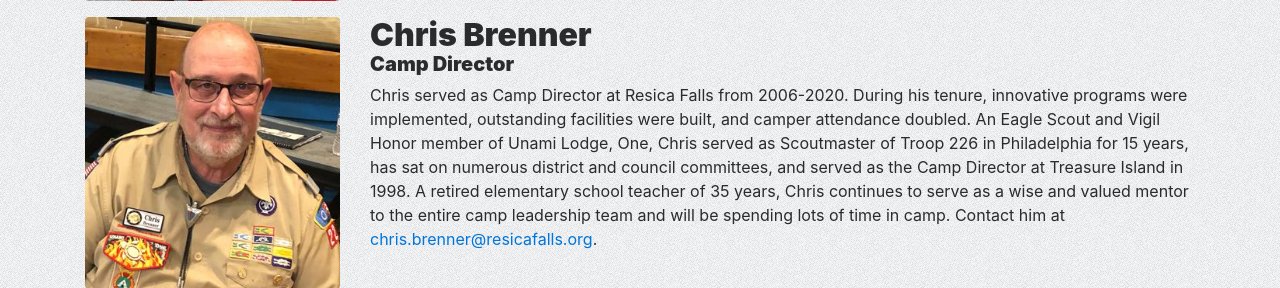
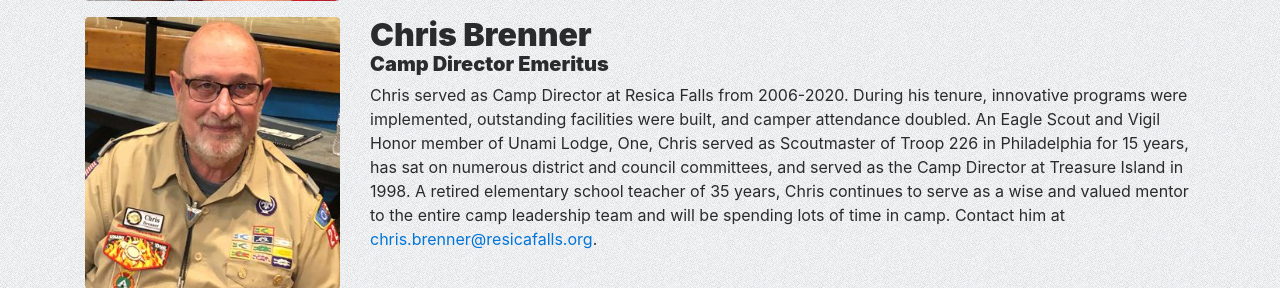
Before and after one commit to col-bsa/ResicaFalls.org, a PHP site: page /meet-the-team in a window 1280 px wide. Shown: the part 1432-1720 px from the top of the page. Run offline with PHP 8.4, Linux system fonts and the light colour scheme; some libraries are stand-ins or nearby versions.

Commit message:
Fixed Chris' title

```diff
--- a/meet-the-team.php
+++ b/meet-the-team.php
@@ -78,7 +78,7 @@
 					<img class="img-fluid rounded" src="_img/profiles/chris.jpg" alt="">
 				</div>
 				<div class="col-12 col-md-9">
-					<h2>Chris Brenner <div class="h5">Camp Director</div></h2>
+					<h2>Chris Brenner <div class="h5">Camp Director Emeritus</div></h2>
 					<p>
 					Chris served as Camp Director at Resica Falls from 2006-2020. During his tenure, innovative programs were implemented, outstanding facilities were built, and camper attendance doubled. An Eagle Scout and Vigil Honor member of Unami Lodge, One, Chris served as Scoutmaster of Troop 226 in Philadelphia for 15 years, has sat on numerous district and council committees, and served as the Camp Director at Treasure Island in 1998. A retired elementary school teacher of 35 years, Chris continues to serve as a wise and valued mentor to the entire camp leadership team and will be spending lots of time in camp. Contact him at <a href="mailto:chris.brenner@resicafalls.org">chris.brenner@resicafalls.org</a>.
 					</p>
```
